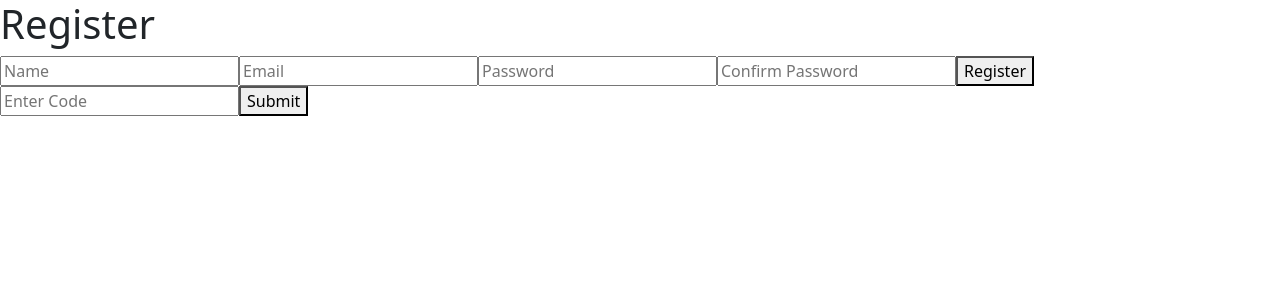
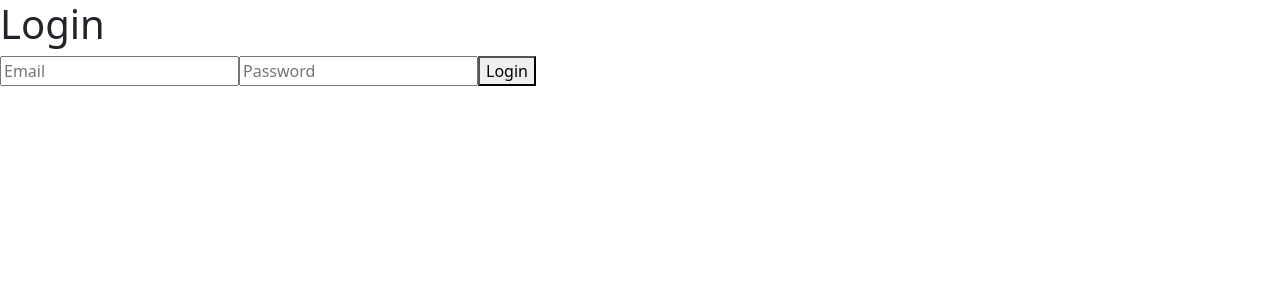
Before and after one commit to RehanAli21/Video_App, a React (Create React App) app in the folder client/: page / in a window 1280 px wide. Shown: the top 300 px of the page. Built offline with nearby package versions, Linux system fonts and the light colour scheme.

Commit message:
login is working

```diff
--- a/client/src/App.js
+++ b/client/src/App.js
@@ -4,7 +4,7 @@ import Register from './Components/Register'
 function App() {
 	return (
 		<div className='App'>
-			<Register />
+			<Login />
 		</div>
 	)
 }
--- a/client/src/Components/Login.js
+++ b/client/src/Components/Login.js
@@ -1,12 +1,27 @@
-import React from 'react'
+import React, { useState } from 'react'
+import axios from 'axios'
 
 const Login = () => {
+	const [email, setEmail] = useState('')
+	const [pass, setPass] = useState('')
+
+	const login = async () => {
+		if (email && email !== '' && pass && pass !== '') {
+			try {
+				const res = await axios.get(`http://localhost:5000/api/user/login/${email}/${pass}`)
+				console.log(res.data.msg)
+			} catch (err) {
+				alert(err)
+			}
+		}
+	}
+
 	return (
 		<div>
 			<h1>Login</h1>
-			<input type='email' placeholder='Email' />
-			<input type='password' placeholder='Password' />
-			<button>Login</button>
+			<input onChange={e => setEmail(e.target.value)} type='email' placeholder='Email' />
+			<input onChange={e => setPass(e.target.value)} type='password' placeholder='Password' />
+			<button onClick={login}>Login</button>
 		</div>
 	)
 }
```
